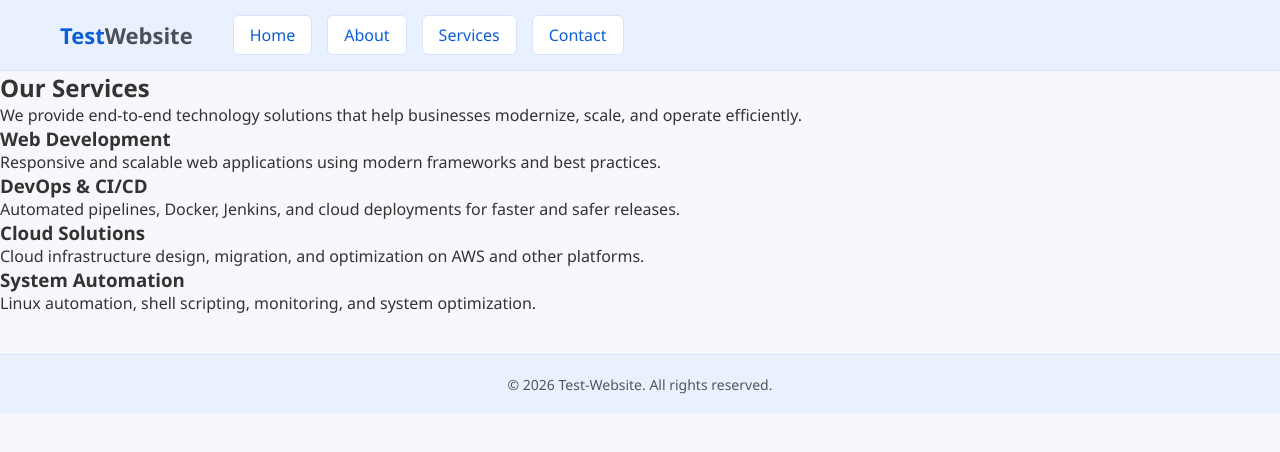
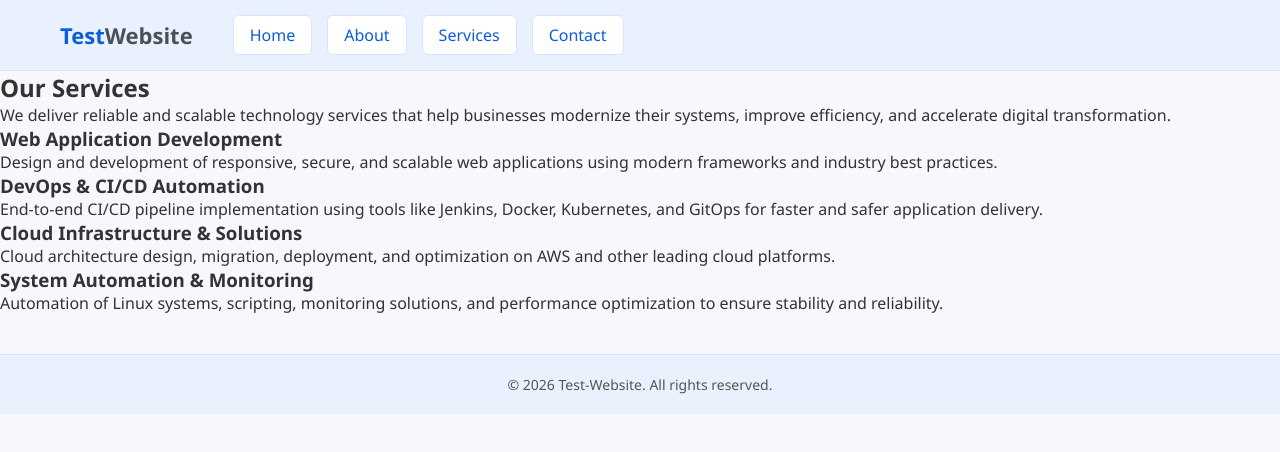
Before and after one commit to vikasrajput0112/my-react-website, a React (Create React App) app: page /services in a window 1280 px wide. Shown: the top 452 px of the page. Built offline with nearby package versions, Linux system fonts and the light colour scheme.

Commit message:
Update Services.jsx

```diff
--- a/src/pages/Services.jsx
+++ b/src/pages/Services.jsx
@@ -2,46 +2,56 @@ const Services = () => {
     return (
         <section className="service-section">
             <div className="service-container">
+
+                {/* Heading */}
                 <h1>Our Services</h1>
 
+                {/* Intro */}
                 <p className="service-intro">
-                    We provide end-to-end technology solutions that help
-                    businesses modernize, scale, and operate efficiently.
+                    We deliver reliable and scalable technology services that
+                    help businesses modernize their systems, improve efficiency,
+                    and accelerate digital transformation.
                 </p>
 
+                {/* Services Grid */}
                 <div className="service-grid">
                     <div className="service-card">
-                        <h3>Web Development</h3>
+                        <h3>Web Application Development</h3>
                         <p>
-                            Responsive and scalable web applications using
-                            modern frameworks and best practices.
+                            Design and development of responsive, secure, and
+                            scalable web applications using modern frameworks
+                            and industry best practices.
                         </p>
                     </div>
 
                     <div className="service-card">
-                        <h3>DevOps & CI/CD</h3>
+                        <h3>DevOps & CI/CD Automation</h3>
                         <p>
-                            Automated pipelines, Docker, Jenkins, and cloud
-                            deployments for faster and safer releases.
+                            End-to-end CI/CD pipeline implementation using
+                            tools like Jenkins, Docker, Kubernetes, and GitOps
+                            for faster and safer application delivery.
                         </p>
                     </div>
 
                     <div className="service-card">
-                        <h3>Cloud Solutions</h3>
+                        <h3>Cloud Infrastructure & Solutions</h3>
                         <p>
-                            Cloud infrastructure design, migration, and
-                            optimization on AWS and other platforms.
+                            Cloud architecture design, migration, deployment,
+                            and optimization on AWS and other leading cloud
+                            platforms.
                         </p>
                     </div>
 
                     <div className="service-card">
-                        <h3>System Automation</h3>
+                        <h3>System Automation & Monitoring</h3>
                         <p>
-                            Linux automation, shell scripting, monitoring,
-                            and system optimization.
+                            Automation of Linux systems, scripting, monitoring
+                            solutions, and performance optimization to ensure
+                            stability and reliability.
                         </p>
                     </div>
                 </div>
+
             </div>
         </section>
     );
```
